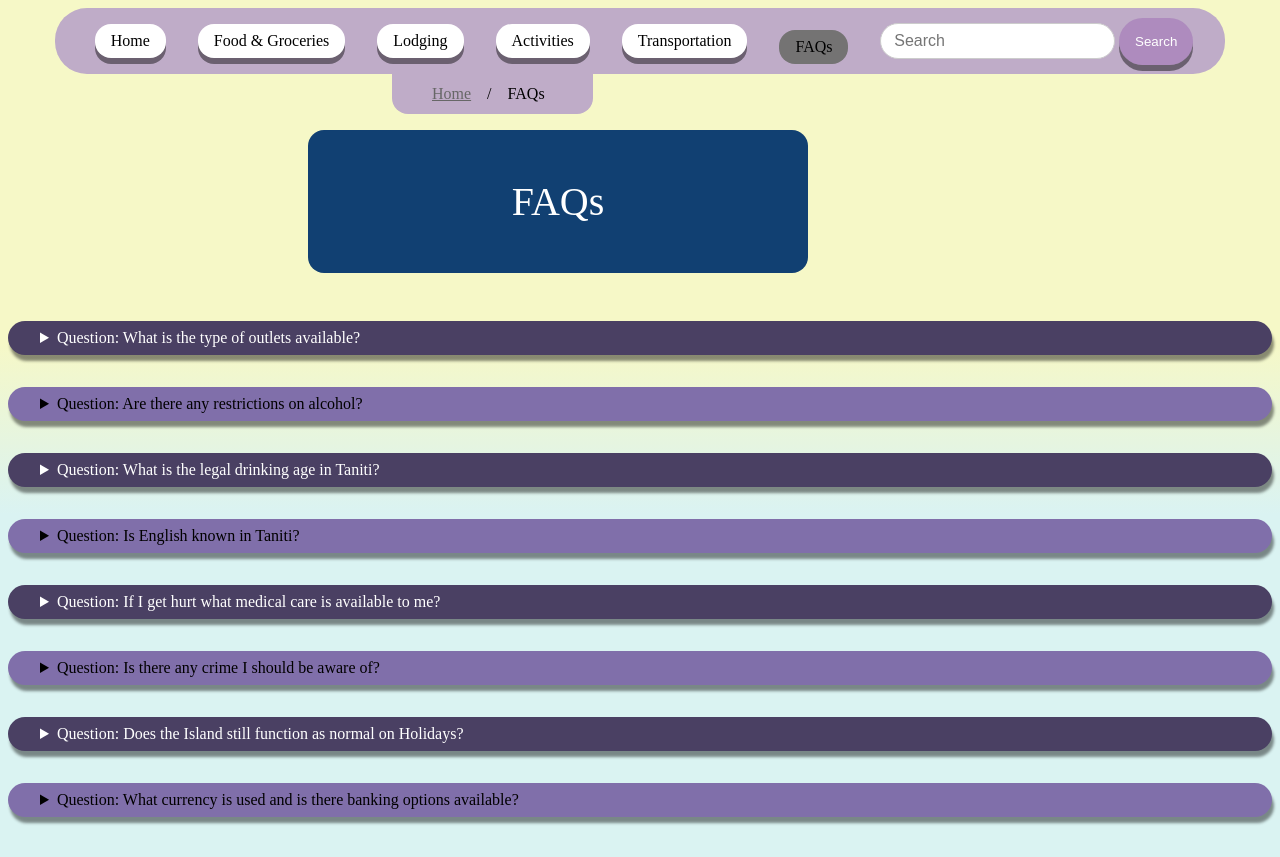
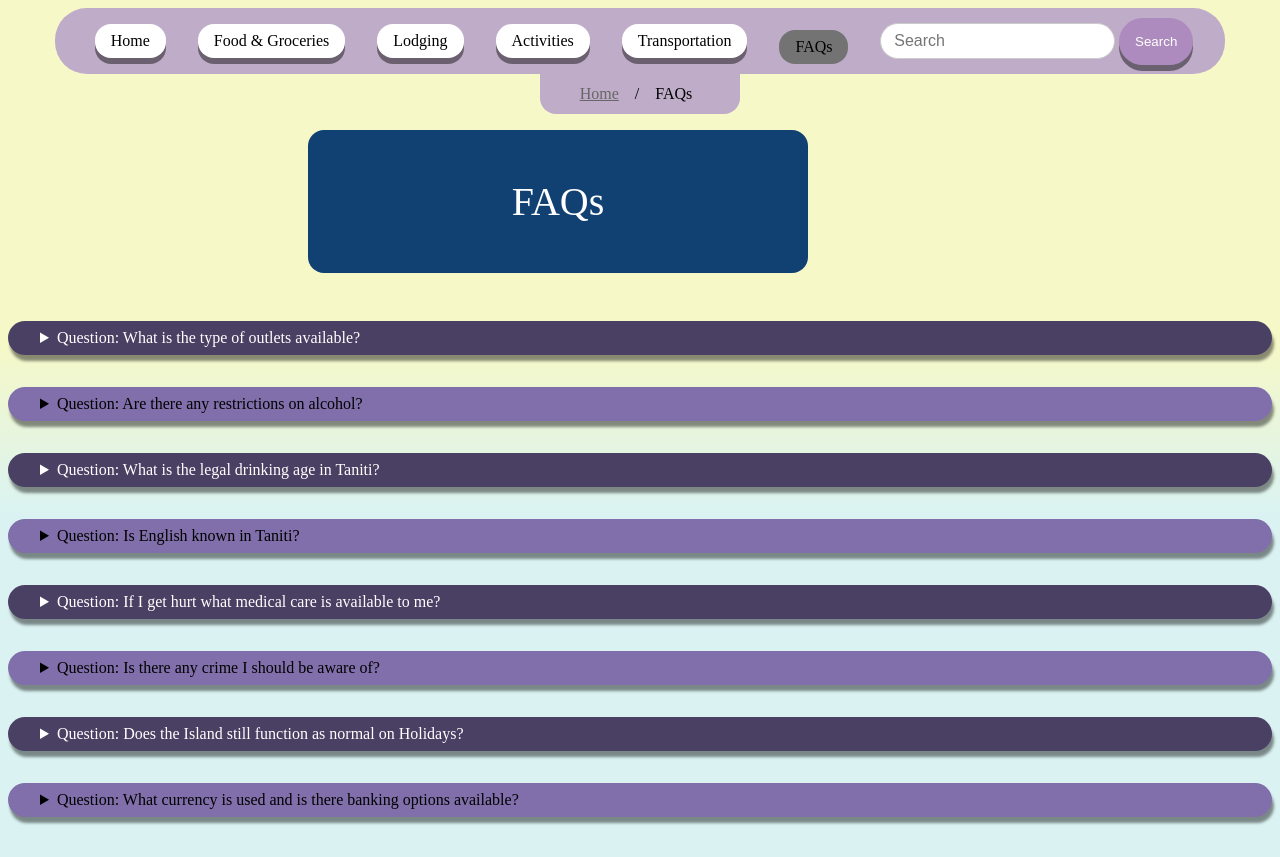
Before and after one commit to LiamAllbee/taniti-site, a plain HTML site: page FAQs.html in a window 1280 px wide. Drawn offline with Linux system fonts and the light colour scheme.

Commit message:
Fix breadcrumbs to always land at center of screen

```diff
--- a/universal.css
+++ b/universal.css
@@ -101,7 +101,8 @@ nav.breadcrumbs {
   background-color: #BFACC8;
   width: fit-content;
   height: 40px;
-  margin-left: 24rem;
+  margin-right: auto;
+  margin-left: auto;
   border-radius: 0rem 0rem 1rem 1rem;
 }
 nav.breadcrumbs ul {
```
